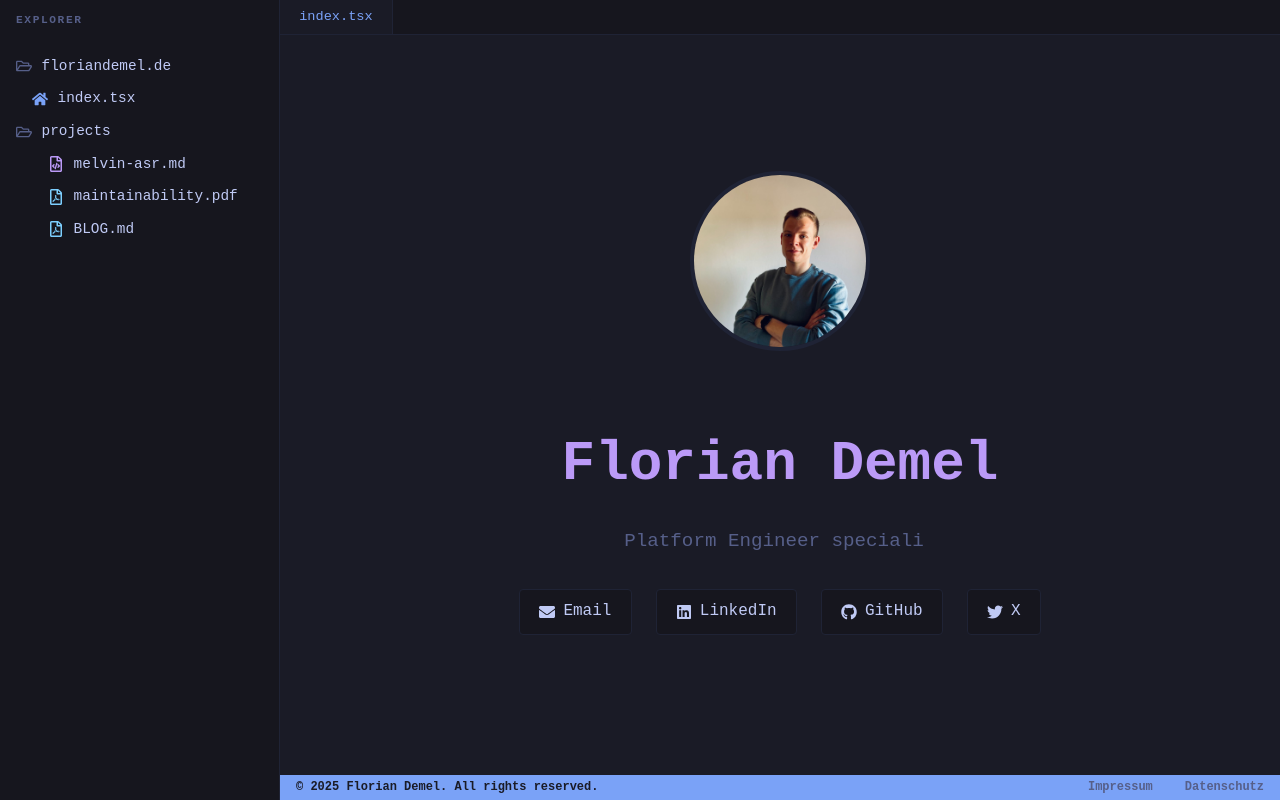
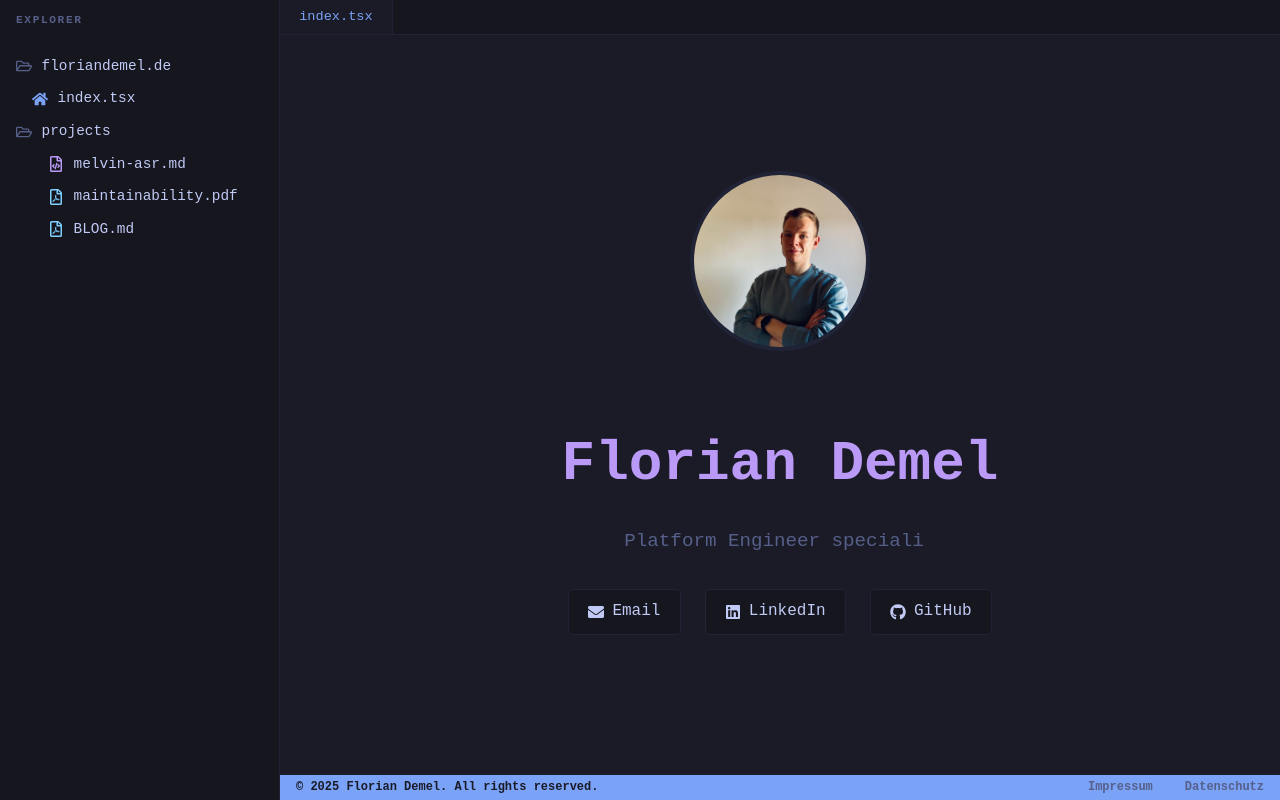
Before and after one commit to FlrnDml/floriandemel.de, a Next.js app: page / in a window 1280 px wide. Built offline with nearby package versions, Linux system fonts and the light colour scheme.

Commit message:
Integrate Umami analytics

```diff
--- a/pages/_app.tsx
+++ b/pages/_app.tsx
@@ -1,5 +1,6 @@
 import type { AppProps } from "next/app";
 import Head from "next/head";
+import Script from "next/script";
 import Explorer from "../components/Explorer";
 import Editor from "../components/Editor";
 import Footer from "../components/Footer";
@@ -20,6 +21,7 @@ import "../styles/components/TypewriterEffect.css";
 function MyApp({ Component, pageProps }: AppProps) {
   return (
     <>
+      <script defer src="https://cloud.umami.is/script.js" data-website-id="44f3247d-3c4f-4f77-a8f3-696aa0ec59b8"></script>
       <SEO />
       <Head>
         <link rel="icon" href="/favicon.ico" />
--- a/pages/index.tsx
+++ b/pages/index.tsx
@@ -4,7 +4,6 @@ import {
   FaGithub,
   FaLinkedin,
   FaEnvelope,
-  FaTwitter,
 } from "react-icons/fa";
 import TypewriterEffect from "../components/TypewriterEffect";
 
@@ -63,15 +62,7 @@ const Home: NextPage = () => {
             <FaGithub className="contact-icon-small" />
             <span className="contact-label">GitHub</span>
           </a>
-          <a
-            href="https://x.com/FlrnDml"
-            target="_blank"
-            rel="noopener noreferrer"
-            className="contact-item"
-          >
-            <FaTwitter className="contact-icon-small" />
-            <span className="contact-label">X</span>
-          </a>
+
         </div>
       </header>
     </div>
--- a/scripts/deploy.mjs
+++ b/scripts/deploy.mjs
@@ -80,8 +80,7 @@ async function deploy() {
     console.log('\n📋 Checking Git status...');
     const statusOutput = executeCommand('git status --porcelain');
     if (statusOutput) {
-      console.warn('⚠️  Warning: Git repository has uncommitted changes.');
-      console.warn('These changes won\'t be included in the deployment.');
+      console.warn('⚠️  Warning: Git repository has uncommitted changes, please commit them before deploying.');
     }
 
     // Step 2: Build the Next.js application
```
Also changed, not shown: pages/datenschutz.tsx (+22 -0 lines), 1 other file (tests, documents, lock files or other folders).
